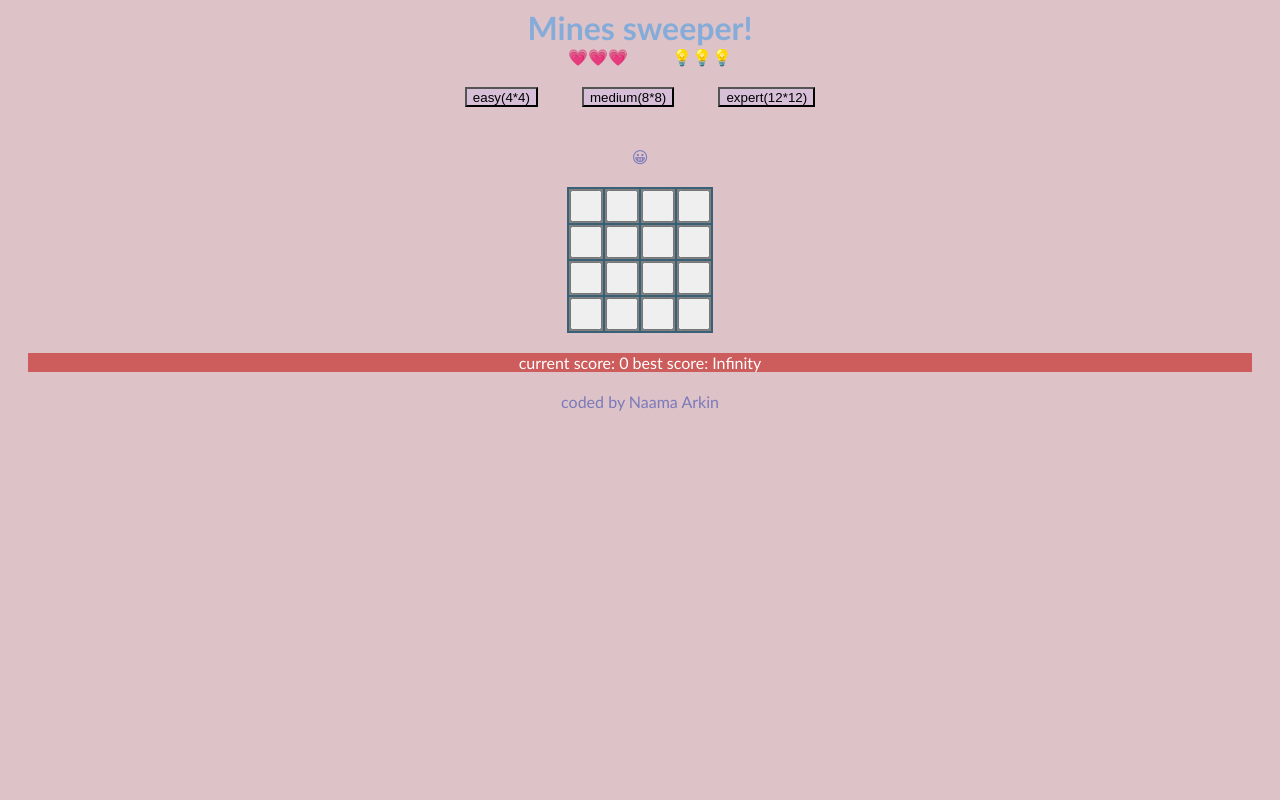
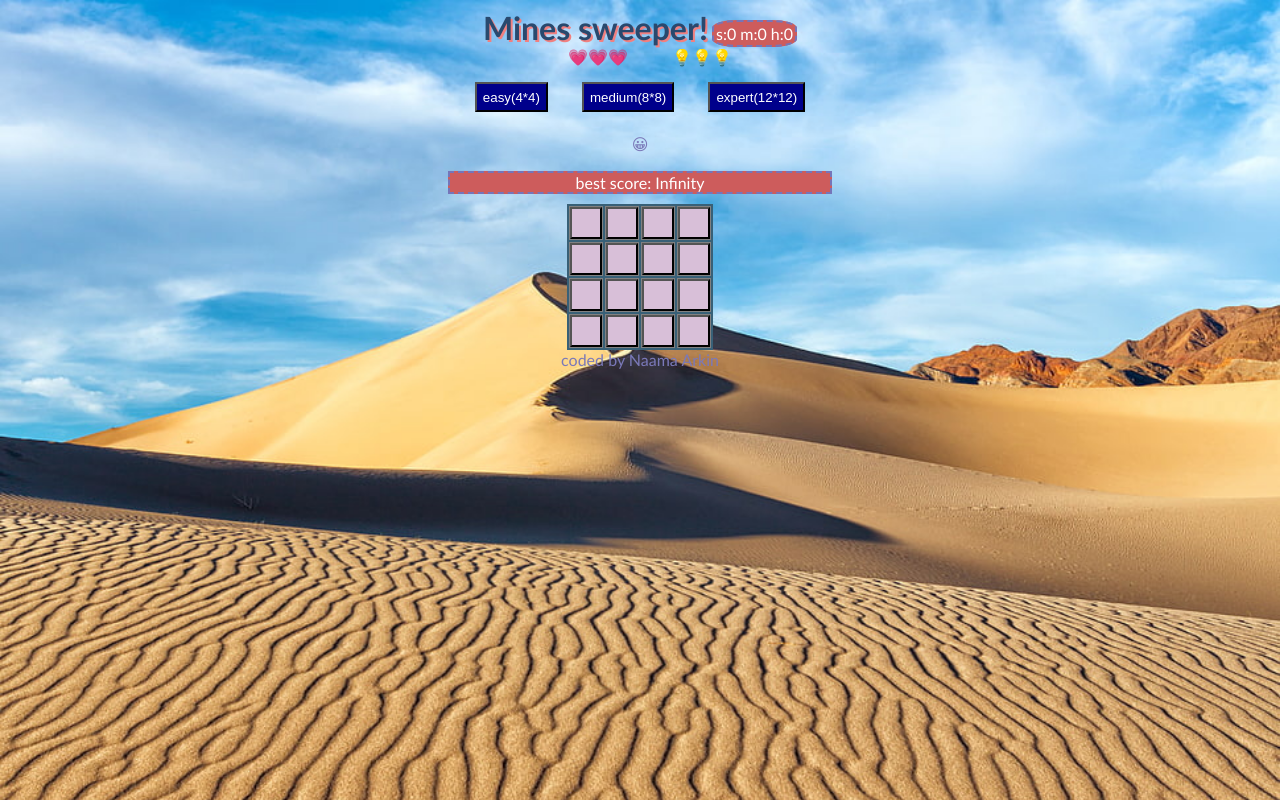
Before and after one commit to naamaark/minessweeper, a plain HTML site: page index.html in a window 1280 px wide. Drawn offline with Linux system fonts and the light colour scheme.

Commit message:
Add files via upload

```diff
--- a/css/style.css
+++ b/css/style.css
@@ -2,17 +2,22 @@ body {
     background-color: rgb(221, 194, 200);
     color: rgb(122, 121, 185);
     text-align: center;
+    background-image: url(../img/desert.jpg);
+    background-repeat: no-repeat;
+    background-size: 100%;
     font-family: 'Trebuchet MS', 'Lucida Sans Unicode', 'Lucida Grande', 'Lucida Sans', Arial, sans-serif;
-  }
+}
 
-  table {
+table {
     margin: auto;
     background-color: rgb(56, 96, 119);
-  }
-  h1{
+}
+
+h1 {
     display: inline;
-    color: rgb(133, 172, 216);
-  }
+    color: rgb(41, 73, 110);
+    text-shadow: 2px 2px lightcoral;
+}
 
 .cell {
     height: 30px;
@@ -20,17 +25,20 @@ body {
     background-color: gray;
 }
 
-.button-cell{
+.button-cell {
     height: 32px;
     width: 32px;
+    background-color: thistle;
 }
 
-.button-size{
-    height: 20px;
-    margin: 20px;
-    background-color: thistle;
+.button-size {
+    height: 30px;
+    margin: 15px;
+    background-color: darkblue;
+    color: white;
 }
-.timer{
+
+.timer {
     background-color: indianred;
     color: white;
     display: inline;
@@ -41,15 +49,16 @@ body {
     border-radius: 30%;
     border-color: rgb(53, 53, 158);
     text-align: center;
-
+    padding: 2px;
+    border: 2px dashed rgb(117, 117, 185);
 }
 
-.modal{
+.modal {
     background-color: rgb(0, 5, 0);
     color: wheat;
     display: none;
     margin: auto;
-    position:fixed;
+    position: fixed;
     margin: auto;
     width: 30%;
     height: 30%;
@@ -57,26 +66,27 @@ body {
     border-radius: 20%;
     vertical-align: middle;
     left: 35%;
-
 }
 
-.disabled{
+.disabled {
     opacity: 0.6;
 }
 
-.lives{
+.lives {
     display: inline;
     margin: 20px;
     left: 40%;
 }
 
-.hint{
+.hint {
     padding-left: 20px;
     display: inline;
+    cursor: pointer;
 }
 
-.smiley{
-    margin: 20px;
+.smiley {
+    margin: 7px;
+    cursor: pointer;
 }
 
 .footer {
@@ -88,15 +98,15 @@ body {
     background-color: gray;
     color: white;
     text-align: center;
-    }
+}
 
-.score{
+.score {
     background-color: indianred;
     color: white;
-    display: block;
-    margin: 20px;
+    display: inline-block;
+    margin: 10px;
     text-align: center;
-    border-color: rgb(53, 53, 158);
+    border: 2px dashed rgb(117, 117, 185);
     text-align: center;
-    min-width: 50px;
+    width: 30%;
 }
--- a/index.html
+++ b/index.html
@@ -21,11 +21,10 @@
     <div>
         <div class="modal"></div>
     </div>
-
+    <div class="score"></div>
     <div class="board-container"></div>
     <script src="js/util.js"></script>
     <script src="js/main.js"></script>
-    <div class="score"></div>
     <div class=".footer">coded by Naama Arkin</div>
 </body>
 
--- a/js/main.js
+++ b/js/main.js
@@ -5,7 +5,7 @@ var timerIntrval;
 var gBoard = [];
 var gLevel = { SIZE: 4, MINES: 2 };
 var gGame = { isOn: false, shownCount: 0, markedCount: 0, secsPassed: 0, minesPos: [], lives: 3, hints: 3, isHintMode: false, score: 0 }
-var gScores = { 4: [], 8: [], 12: [] };
+var gScores = { 4: [Infinity], 8: [Infinity], 12: [Infinity] };
 
 const MINE = '&#128163';
 const EMPTY = ' ';
@@ -26,15 +26,21 @@ function initGame() {
     gGame.lives = 3;
     gGame.hints = 3;
     gGame.score = 0;
+    gTimer.s = 0;
+    gTimer.m = 0;
+    gTimer.h = 0;
     renderScore();
     renderLives();
+    renderTimer();
     renderSmiley(NORMAL);
     renderHint();
+    clearInterval(timerIntrval);
     var elModal = document.querySelector(".modal");
     elModal.style.display = 'none';
     getMinesOptionalPos();
     buildBoard();
     renderBoard();
+    console.log(gScores);
     gGame.isOn = true;
 }
 
@@ -95,8 +101,6 @@ function cellClicked(elButton, cellI, cellJ) {
         renderHint();
         return;
     }
-    gGame.score++;
-    renderScore();
     if (isFirstClick) {
         timerIntrval = setInterval(updateTimer, 1000);
         setMines(cell);
@@ -117,11 +121,11 @@ function cellMarked(elButton, cellI, cellJ) {
     var elCell = elButton.parentElement;
     var cell = gBoard[cellI][cellJ];
     if (cell.isMarked) {
-        elCell.innerHTML = '<button class="button-cell"  onclick="cellClicked(event, this,' + cellI + ',' + cellJ + ')" oncontextmenu="cellMarked(this,' + cellI + ',' + cellJ + '); return false">' + EMPTY + '</button>'
+        elCell.innerHTML = '<button class="button-cell"  onclick="cellClicked(this,' + cellI + ',' + cellJ + ')" oncontextmenu="cellMarked(this,' + cellI + ',' + cellJ + '); return false">' + EMPTY + '</button>'
         cell.isMarked = false;
     } else {
         cell.isMarked = true;
-        elCell.innerHTML = '<button class="button-cell" onclick="cellClicked(event, this,' + cellI + ',' + cellJ + ')" oncontextmenu="cellMarked(this,' + cellI + ',' + cellJ + '); return false">' + FLAG + '</button>'
+        elCell.innerHTML = '<button class="button-cell" onclick="cellClicked(this,' + cellI + ',' + cellJ + ')" oncontextmenu="cellMarked(this,' + cellI + ',' + cellJ + '); return false">' + FLAG + '</button>'
     }
     checkGameOver();
 }
@@ -197,7 +201,6 @@ function mineClicked(cell, elCell) {
                 }
             }
         }
-        gScores[gLevel.SIZE].push(gGame.score);
         clearInterval(timerIntrval);
         renderSmiley(DEAD);
         showModal(false);
--- a/js/util.js
+++ b/js/util.js
@@ -14,22 +14,22 @@ function getRandomPos() {
 function changeSize(size, mines) {
     gLevel.SIZE = size;
     gLevel.MINES = mines;
-    gScores[gLevel.SIZE].push(gGame.score);
     clearInterval(timerIntrval);
     initGame();
 }
 
 function renderTimer() {
+    var strHTML = '';
     var elDiv = document.querySelector(".timer")
-    elDiv.innerText = 's:' + gTimer.s + ' m:' + gTimer.m + ' h:' + gTimer.h;
+    strHTML += 's:' + gTimer.s + ' m:' + gTimer.m + ' h:' + gTimer.h;
+    elDiv.innerText = strHTML;
 }
 
 function renderScore() {
     var elDiv = document.querySelector(".score")
     size = gLevel.SIZE.toString();
-    var currScore = gScores[size] ? gGame.score : 'no score';
     var bestScore = gScores[size] ? Math.min.apply(null, gScores[size]) : 'no score';
-    elDiv.innerText = 'current score: ' + currScore + ' best score: ' + bestScore;
+    elDiv.innerText = ' best score: ' + bestScore;
 }
 
 function countMines(cellI, cellJ, board) {
@@ -70,6 +70,8 @@ function renderHint() {
 
 function updateTimer() {
     gTimer.s++;
+    gGame.score++;
+    console.log(gGame.score);
     if (gTimer.s === 60) {
         gTimer.s = 0;
         gTimer.m++;
```
Also changed, not shown: img/desert.jpg (added).
